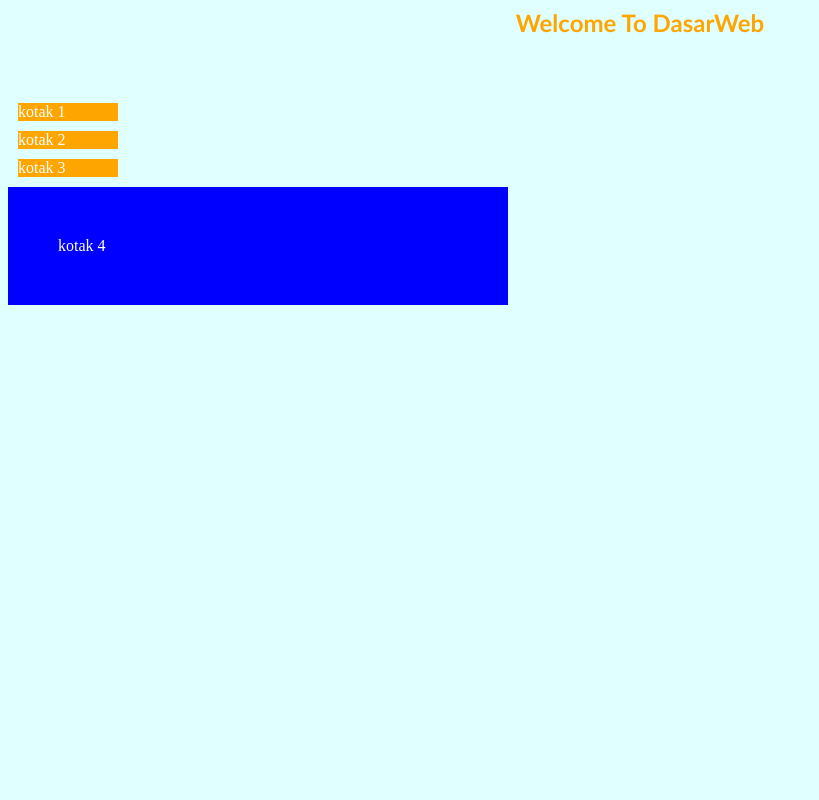
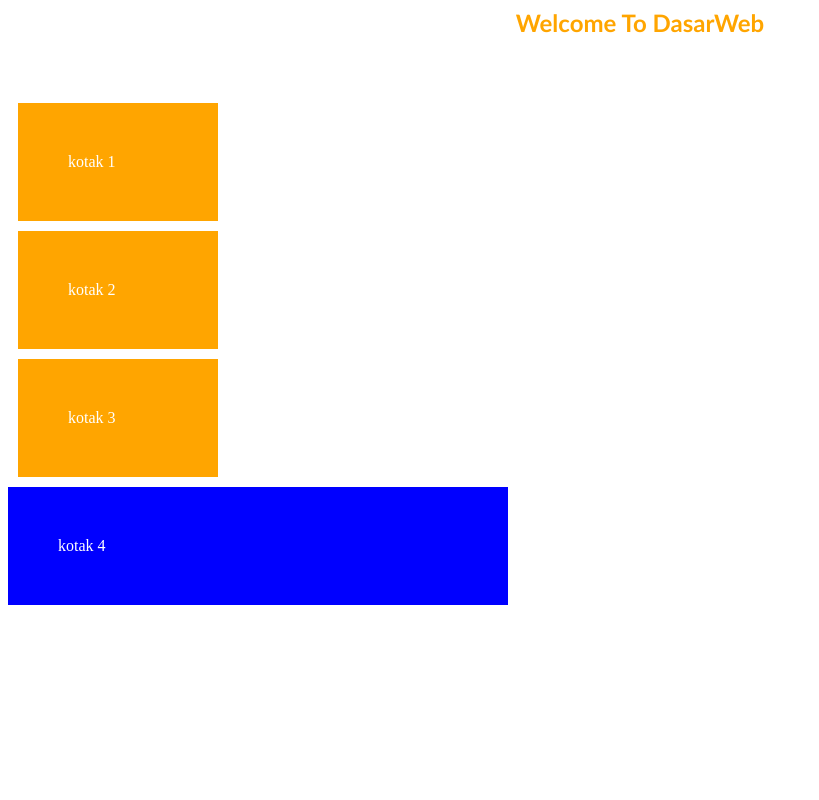
Before and after one commit to trisskmasarahh/dasarWeb, a PHP site: page / in a window 1280 px wide. Shown: the whole page, without its empty margins (0-819 px from the left). Run offline with PHP 8.4, Linux system fonts and the light colour scheme.

Commit message:
perbaikan praktikum 3 mengenal class id pada HTML

```diff
--- a/minggu2/index.html
+++ b/minggu2/index.html
@@ -13,4 +13,5 @@
         <!--contoh penggunaan id-->
         <div id="kotak">kotak 4</div>
     </body>
+
 </html>
--- a/minggu2/style.css
+++ b/minggu2/style.css
@@ -4,7 +4,7 @@ h2{
     text-align: center;
 }
 .kotak{
-    padding: orange;
+    padding: 50px;
     width: 100px;
     color: #fff;
     margin: 10px;
@@ -17,7 +17,3 @@ h2{
     background: blue;
     padding: 50px;
 }
-body{
-    background: lightcyan;
-    color: white;
-}
```
